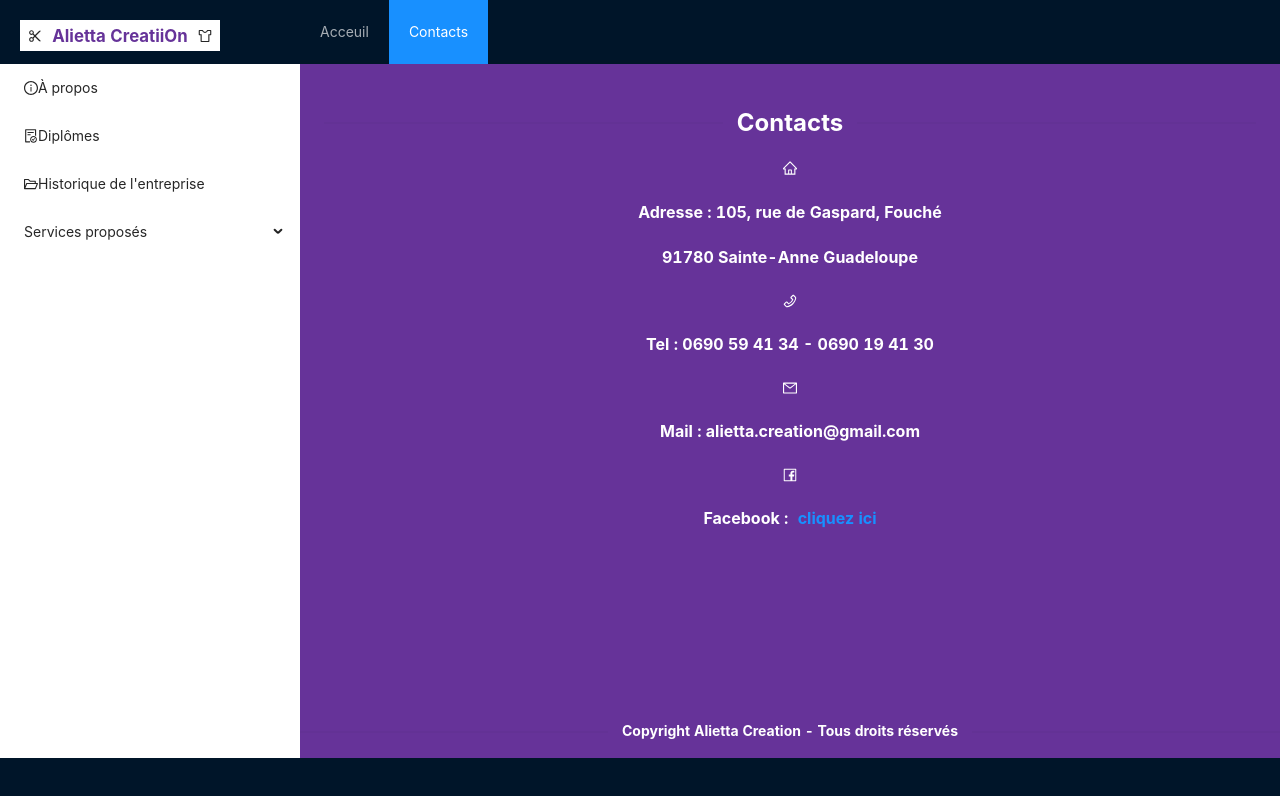
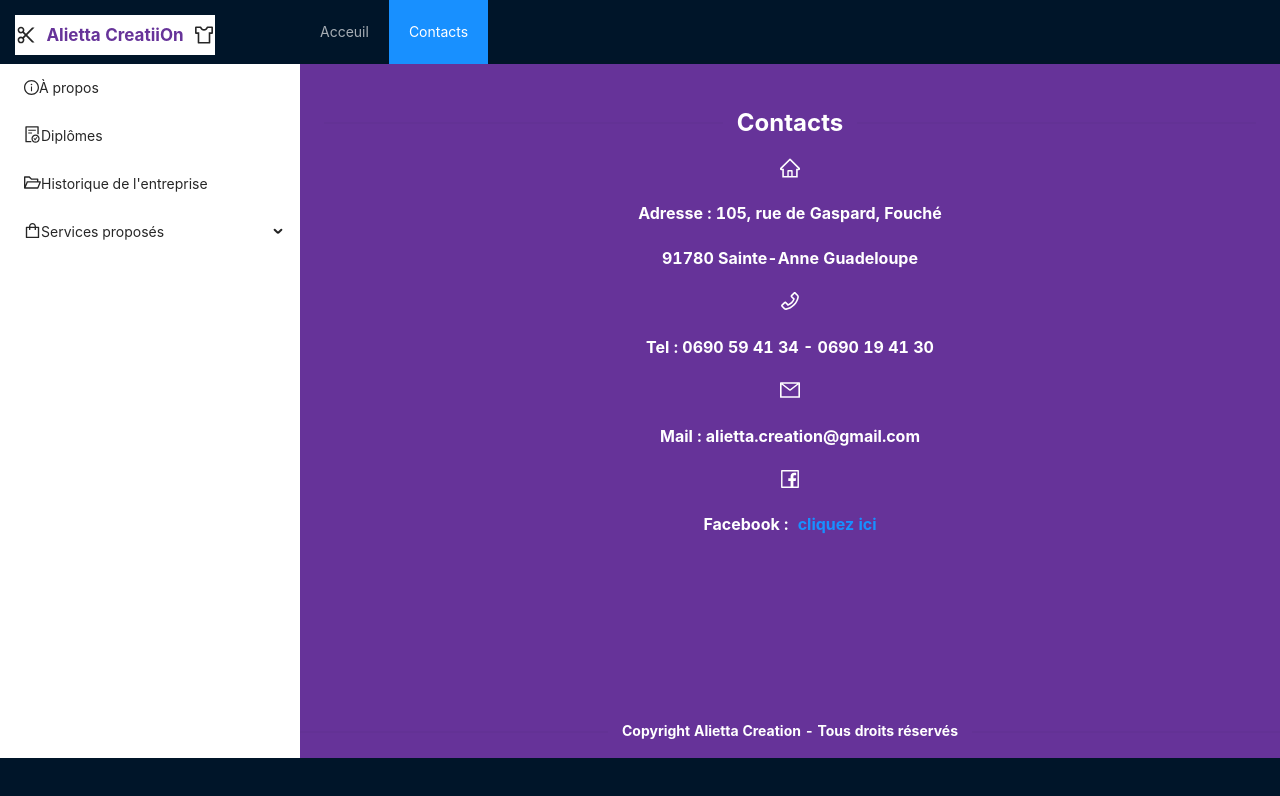
Before and after one commit to Neolau971/neola-a-site, a React (Create React App) app: page / in a window 1280 px wide. Both pictures are taken after a click on the item "Contacts". Shown: the top 796 px of the page. Built offline with nearby package versions, Linux system fonts and the light colour scheme.

Commit message:
# update all icon

```diff
--- a/src/components/menu/header-menu.component.tsx
+++ b/src/components/menu/header-menu.component.tsx
@@ -18,17 +18,17 @@ const HeaderMenuComponent: React.FC<HeaderMenuProps> = ({ handleContent }) => {
       <div style={{
         float: 'left',
         width: '200px',
-        height: '31px',
+        height: '40px',
         backgroundColor: 'white',
-        margin: '20px',
-        marginRight: '80px',
+        margin: '15px',
+        marginRight: '85px',
         display: 'flex',
         justifyContent: 'center',
         alignItems: 'center'
       }}>
-        <ScissorOutlined />
-        <span style={{ fontWeight: 'bold', margin: '10px', fontSize: 'larger', color: 'rebeccapurple' }}>Alietta CreatiiOn</span>
-        <SkinOutlined />
+        <ScissorOutlined style={{ fontSize: '20px' }} />
+        <span style={{ fontWeight: 'bold', margin: '10px', fontSize: '17px', color: 'rebeccapurple' }}>Alietta CreatiiOn</span>
+        <SkinOutlined style={{ fontSize: '20px' }} />
       </div>
       <Menu
         theme="dark"
--- a/src/components/menu/side-menu.component.tsx
+++ b/src/components/menu/side-menu.component.tsx
@@ -2,7 +2,8 @@ import { Menu } from "antd"
 import {
   InfoCircleOutlined,
   FileDoneOutlined,
-  FolderOpenOutlined
+  FolderOpenOutlined,
+  ShoppingOutlined
 } from '@ant-design/icons';
 import Sider from "antd/lib/layout/Sider"
 import SubMenu from "antd/lib/menu/SubMenu"
@@ -13,6 +14,8 @@ type SideMenuProps = {
 }
 
 const SideMenuComponent: React.FC<SideMenuProps> = ({ handleContent }) => {
+
+  const serviceTitle = <div><ShoppingOutlined style={{ fontSize: '17px' }} />Services proposés</div>
 
   const handleClick = (e: any) => {
     handleContent(e.key)
@@ -25,10 +28,10 @@ const SideMenuComponent: React.FC<SideMenuProps> = ({ handleContent }) => {
         style={{ height: '100%', borderRight: 0 }}
         onClick={handleClick}
       >
-        <Menu.Item key="Apropos"><InfoCircleOutlined />À propos</Menu.Item>
-        <Menu.Item key="Diplome"><FileDoneOutlined />Diplômes</Menu.Item>
-        <Menu.Item key="Historic"><FolderOpenOutlined />Historique de l'entreprise</Menu.Item>
-        <SubMenu title="Services proposés">
+        <Menu.Item key="Apropos"><InfoCircleOutlined style={{ fontSize: '15px' }} />À propos</Menu.Item>
+        <Menu.Item key="Diplome"><FileDoneOutlined style={{ fontSize: '17px' }} />Diplômes</Menu.Item>
+        <Menu.Item key="Historic"><FolderOpenOutlined style={{ fontSize: '17px' }} />Historique de l'entreprise</Menu.Item>
+        <SubMenu title={serviceTitle}>
           <Menu.Item key="couturePerso">Couture sur mesure et personnalisée</Menu.Item>
           <Menu.Item key="transfo">Transformation de vêtement</Menu.Item>
           <Menu.Item key="retouches">Retouches diverses</Menu.Item>
--- a/src/contents/contacts/contactsContent.tsx
+++ b/src/contents/contacts/contactsContent.tsx
@@ -18,20 +18,24 @@ const styles = {
   fontSize: 'medium'
 }
 
+const iconStyle = {
+  fontSize: '20px'
+}
+
 function ContactContent() {
   return (
     <div className="AppText">
       <Divider plain><div className="AppText" style={{ fontSize: 'x-large' }}>Contacts</div></Divider>
       <div style={{ display: 'flex', justifyContent: 'center', alignItems: 'center' }}>
         <p>
-          <HomeOutlined />
+          <HomeOutlined style={iconStyle} />
           <div style={styles}>{text1}</div>
           <div style={styles}>{text2}</div>
-          <PhoneOutlined />
+          <PhoneOutlined style={iconStyle} />
           <div style={styles}>{text3}</div>
-          <MailOutlined />
+          <MailOutlined style={iconStyle} />
           <div style={styles}>{text4}</div>
-          <FacebookOutlined />
+          <FacebookOutlined style={iconStyle} />
           <div
             style={styles}>{text5}
             <a style={{ marginLeft: '5px' }} href="https://www.facebook.com/aliette.neola">
```
